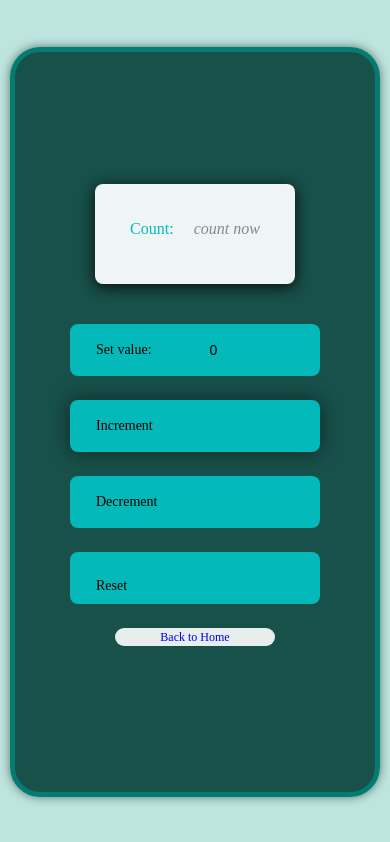
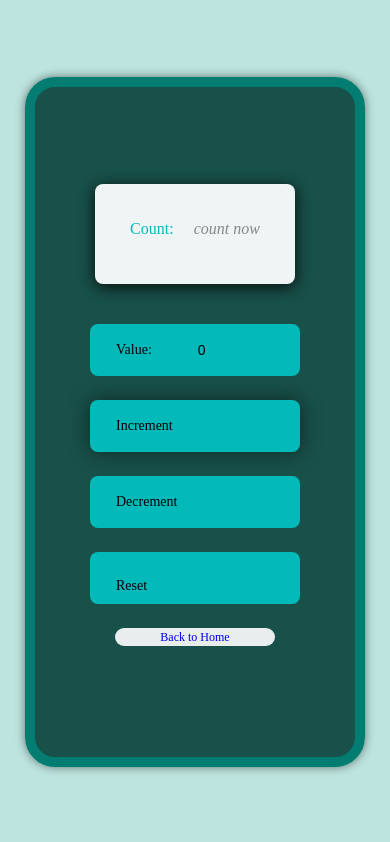
Before and after one commit to Rachel-Cellulose/Altschool_second_semester_exam, a React (Create React App) app: page /CounterApp in a window 390 px wide. Built offline with nearby package versions, Linux system fonts and the light colour scheme.

Commit message:
final adjustment to my css file and app.js

```diff
--- a/src/App.js
+++ b/src/App.js
@@ -101,13 +101,13 @@ const CounterApp = () => {
 
         <div className="mid-container">
           <div className="value-container">
-            <label htmlFor="countInput">Set value:</label>
+            <label htmlFor="countInput">Value:</label>
             <input
               type="number"
               id="countInput"
               value={counter.count}
               onChange={(e) => counter.setValue(parseInt(e.target.value, 10))}
-              placeholder="Enter a value"
+              placeholder="1234"
             />
           </div>
 
--- a/src/index.css
+++ b/src/index.css
@@ -9,10 +9,10 @@
 body {
   display: flex;
   justify-content: center;
-  background: rgba(99, 192, 177, 0.418);
   justify-content: center;
   align-items: center;
   height: 100vh;
+    background: rgba(99, 192, 177, 0.418);
   margin: 0;
 }
 
@@ -20,12 +20,26 @@ body {
   background: rgba(0, 59, 52, 0.87);
   border: 10px solid rgb(3, 124, 114);
   border-radius: 30px;
-  position: relative;
   display: flex;
   flex-direction: column;
   align-items: center;
   justify-content: center;
   box-shadow: 0 0 10px rgba(0, 0, 0, 0.5);
+}
+
+.container {
+  background: rgb(3, 185, 185);
+  font-size: 20px;
+  display: flex;
+  flex-direction: column;
+  align-items: left;
+  justify-content: center;
+  border-radius: 0.5rem;
+  padding: 16px;
+  width: 250px;
+  margin-bottom: 1.5rem;
+  box-shadow: 0 0 20px rgba(0, 0, 0, 0.5);
+  cursor: pointer;
 }
 
 .increment-container {
@@ -99,7 +113,7 @@ input {
 #countInput {
   background-color: rgb(3, 185, 185);
   border: #a6f8f1;
-  font-size: 24px;
+  font-size: 18px;
   width: 50%;
 }
 
@@ -116,7 +130,7 @@ input {
   font-size: 2rem;
   text-align: right;
   width: 250px;
-  height: 140px;
+  height: 110px;
   margin-top: 1rem;
   margin-bottom: 2.5rem;
   color: rgb(3, 185, 185);
@@ -257,12 +271,11 @@ input {
 
 /* Styles for smaller screens (e.g., mobile devices) */
 @media (max-width: 768px) {
-  .wrapper {
-    border: 5px solid rgb(3, 124, 114);
-    position: relative;
-    display: flex;
-    align-items: center;
-    justify-content: center;
+  .wrapper  {
+    width: 70%;
+    height: 400px;
+
+
   }
   .placeholder {
     font-size: 16px;
@@ -271,7 +284,6 @@ input {
   .decrement-container,
   .reset-container,
   .value-container {
-    width: 10px;
     height: 45px;
     font-size: 14px;
   }
@@ -347,13 +359,13 @@ input {
 
 /* Original styles for larger screens (e.g., desktop) */
 .wrapper {
-  width: 370px;
-  height: 750px;
+  width: 340px;
+  height: 690px;
 }
 
 .increment-container,
 .decrement-container,
 .reset-container,
 .value-container {
-  width: 250px;
+  width: 210px;
 }
```
